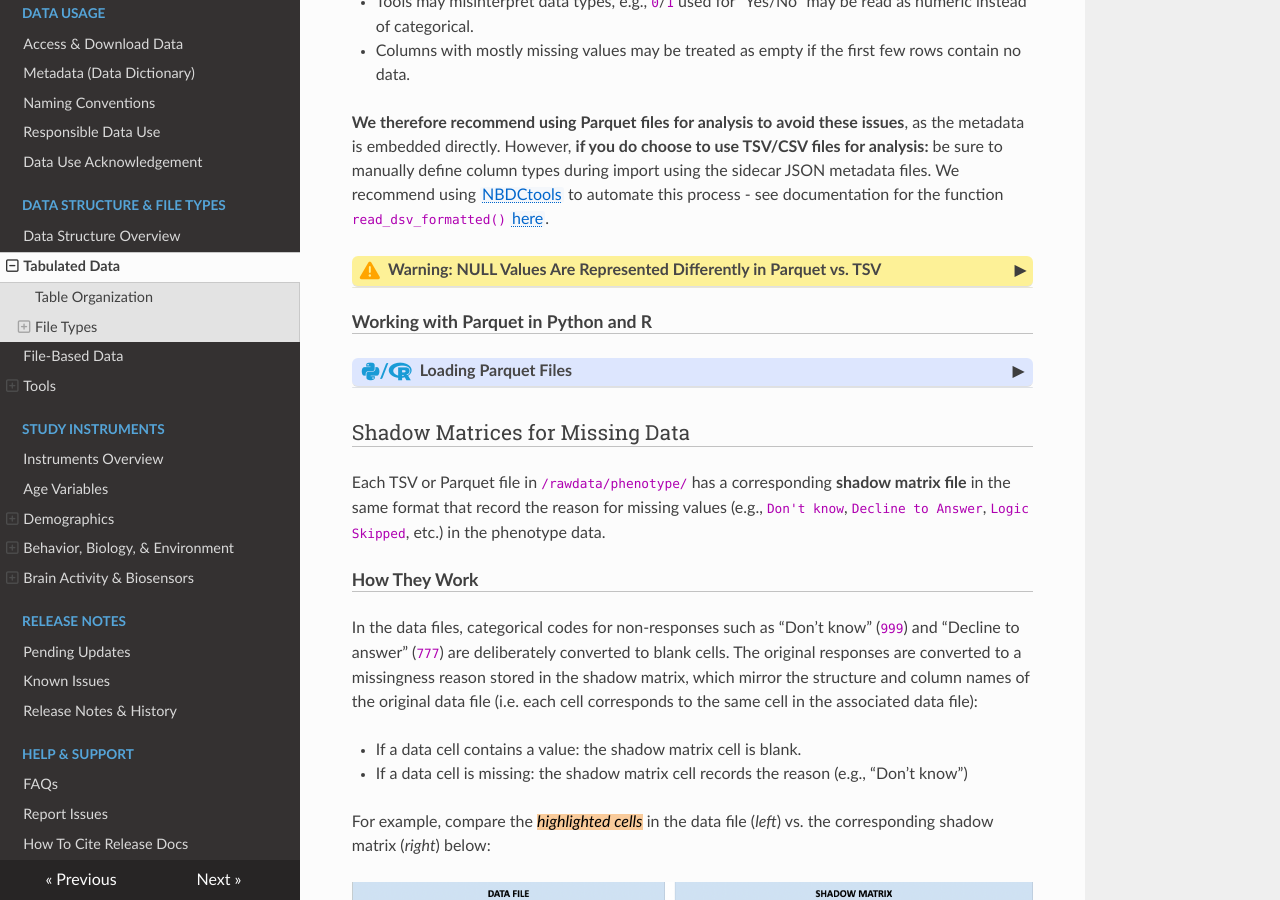
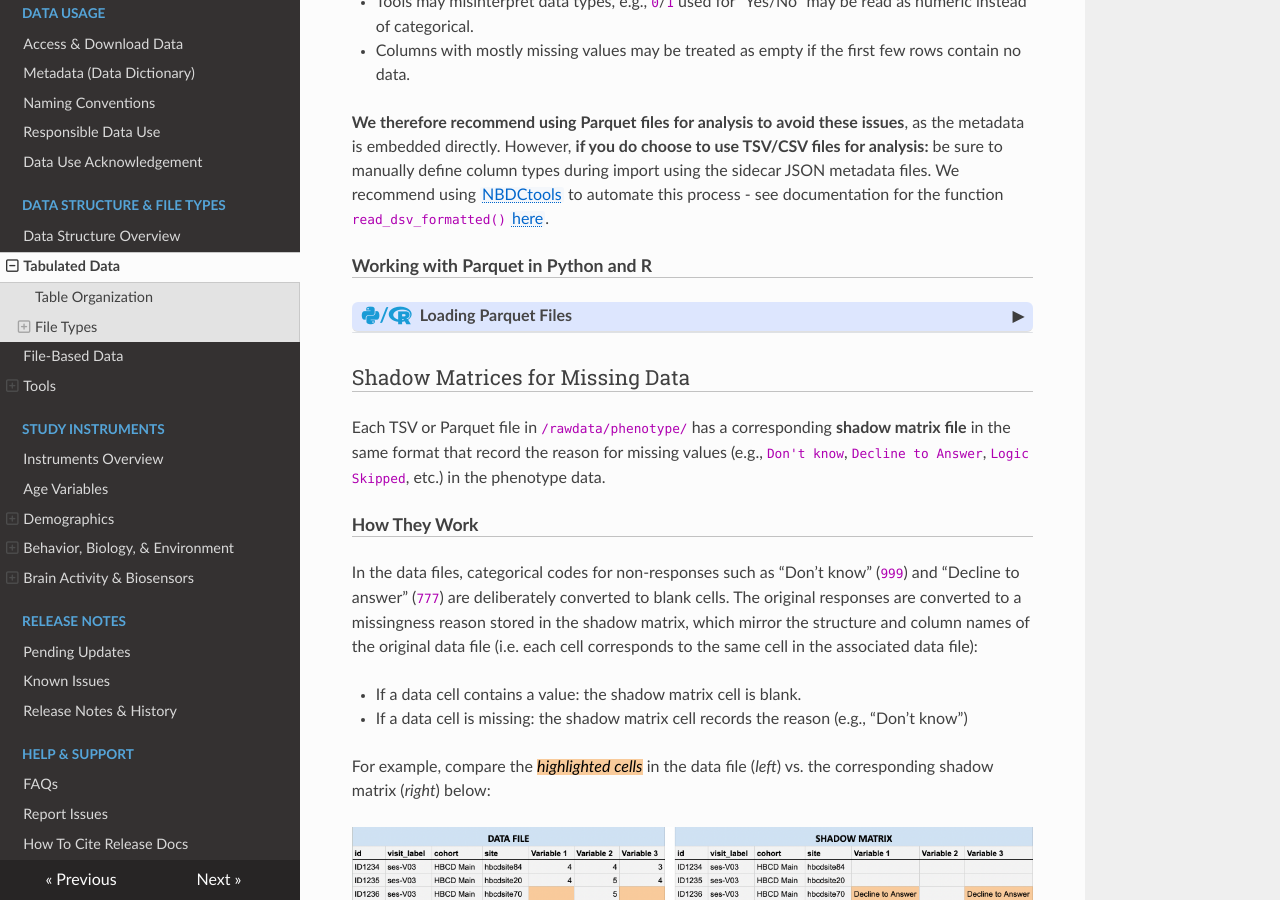
Before and after one commit to nbdc-datahub/hbcd-docs, an MkDocs documentation site: the page built from docs/datacuration/phenotypes.md, in a window 1280 px wide and 900 px high, scrolled down 1904 px. Built offline with MkDocs 1.6.1, drawn with Linux system fonts in a browser that asks for light colours; nearby versions of some CDN libraries.

Commit message:
update known issue and remove warning added about tsv vs parquet NULLs

```diff
--- a/docs/datacuration/phenotypes.md
+++ b/docs/datacuration/phenotypes.md
@@ -111,22 +111,6 @@ Plain text formats like TSV/CSV can cause problems in large-scale analyses due t
 - Columns with mostly missing values may be treated as empty if the first few rows contain no data.
 
 **We therefore recommend using Parquet files for analysis to avoid these issues**, as the metadata is embedded directly. However, **if you do choose to use TSV/CSV files for analysis:** be sure to manually define column types during import using the sidecar JSON metadata files. We recommend using [NBDCtools](recprograms.md#tabulated-data) to automate this process - see documentation for the function `read_dsv_formatted()` [here](https://software.nbdc-datahub.org/NBDCtools/reference/read_dsv_formatted.html).
-
-<p>
-<div id="null-vals" class="warning-banner" onclick="toggleCollapse(this)">
-  <span class="emoji"><i class="fas fa-exclamation-triangle"></i></span>
-  <span class="text-with-link">
-  <span class="text">Warning: NULL Values Are Represented Differently in Parquet vs. TSV</span>
-  <a class="anchor-link" href="#null-vals" title="Copy link">
-  <i class="fa-solid fa-link"></i>
-  </a>
-  </span>
-  <span class="arrow">▸</span>
-</div>
-<div class="warning-collapsible-content">
-<p>Note that Parquet and TSV files handle missing data differently due to their underlying format standards. For BIDS compliance, TSV files use <code>n/a</code> as the placeholder for empty cells. In contrast, Parquet files enforce stricter data typing, so any value provided as <code>NAN</code>/<code>nan</code>, an empty string (''), <code>n/a</code>, or <code>inf</code> will be stored as a true NULL (blank) in the Parquet tables.</p>
-</div>
-</p>
 
 #### Working with Parquet in Python and R
 <p>
```
Also changed, not shown: docs/changelog/knownissues.md (+1 -1 lines).
